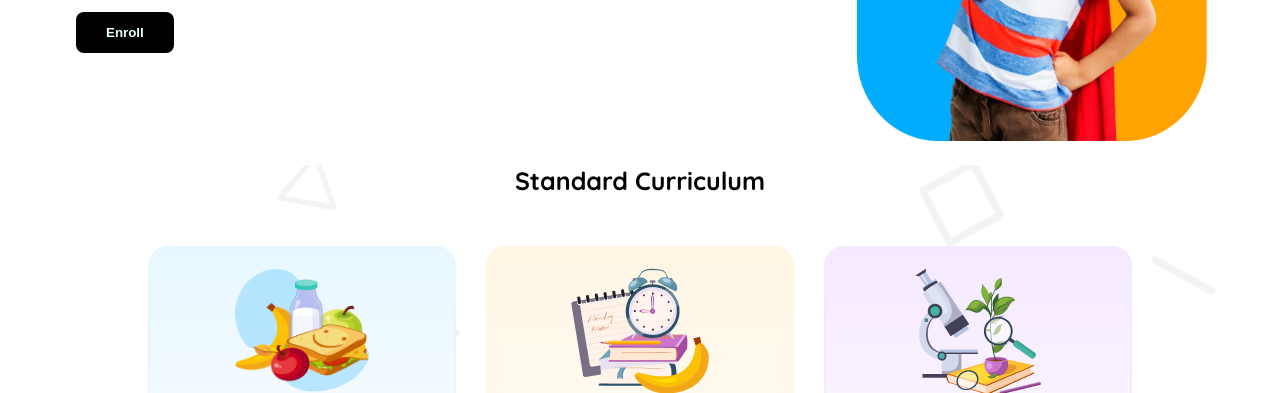
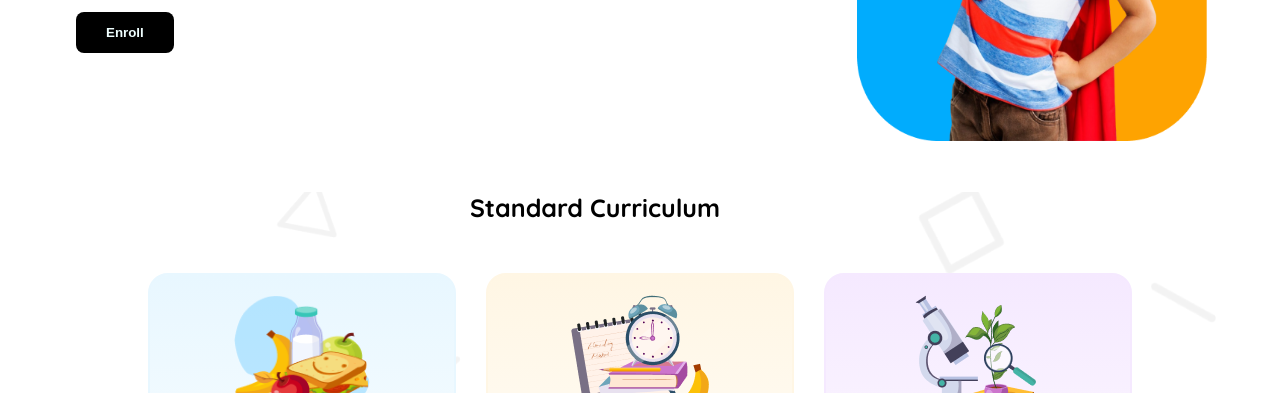
Before and after one commit to oraa-dev/assignment-2, a plain HTML site: page index.html in a window 1280 px wide. Shown: the part 407-800 px from the top of the page. Drawn offline with Linux system fonts and the light colour scheme.

```diff
--- a/style/assignment.css
+++ b/style/assignment.css
@@ -122,9 +122,9 @@
 
   .standardsection{
     background-image: url(../assets/bg.png);
+    background-size: cover;
     background-position: center;
     background-repeat: no-repeat;
-    background-size: cover;
   }
 
   .standh{
@@ -133,7 +133,8 @@
     align-items: center;
     font-weight: bold;
     font-size: 25px;
-    margin-top: 20px;
+    margin-top: 47px;
+    margin-right: 90px;
     margin-bottom: 30px;
     }
 
```
